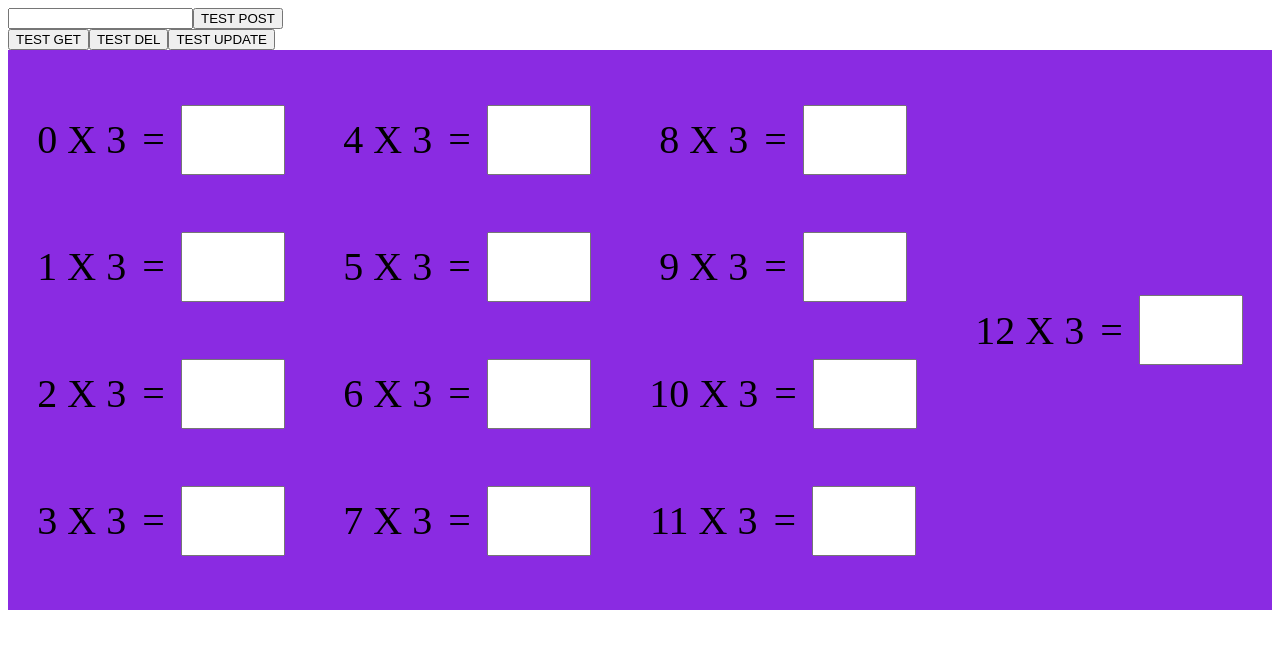
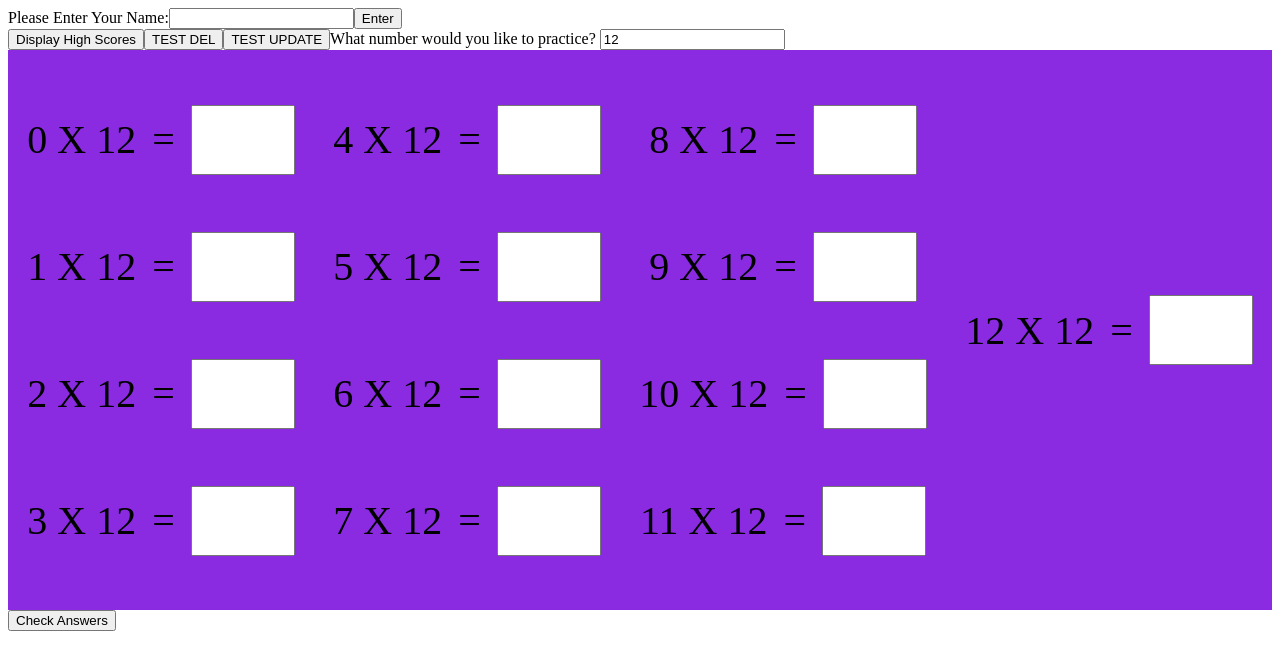
Before and after one commit to kjensen19/MultiMadness, a React (Create React App) app: page / in a window 1280 px wide. Shown: the top 670 px of the page. Built offline with nearby package versions, Linux system fonts and the light colour scheme.

Commit message:
Add input to set number to practice, added non-wired buttons and inputs for tracking functionality

```diff
--- a/src/components/App/App.jsx
+++ b/src/components/App/App.jsx
@@ -25,6 +25,7 @@ const testDB = () => {
 
 function App(){
     const [newName, setNewName] = useState('');
+    const [test, setTest] = useState(12)
 
     const testPost = () => {
         event.preventDefault()
@@ -41,15 +42,17 @@ function App(){
     return(
         <>
             <form>
-                <label htmlFor='newName'>
+                <label htmlFor='newName'>Please Enter Your Name:
                     <input type="text" value={newName} name="newName" onChange={(event) => setNewName(event.target.value)} />
                 </label>
-                <button onClick={testPost}>TEST POST</button>
+                <button onClick={testPost}>Enter</button>
             </form>
-            <button onClick={testDB}>TEST GET</button>
+            <button onClick={testDB}>Display High Scores</button>
             <button onClick={testDel}>TEST DEL</button>
             <button onClick={testUpdate}>TEST UPDATE</button>
-            <MultiplicationTable multiplier={3}></MultiplicationTable>
+            <label>What number would you like to practice? <input type='number' value={test} onChange={(event) => {setTest(event.target.value)}}></input></label>
+            <MultiplicationTable multiplier={test}></MultiplicationTable>
+            <button>Check Answers</button>
         </>
     )
 }
```
